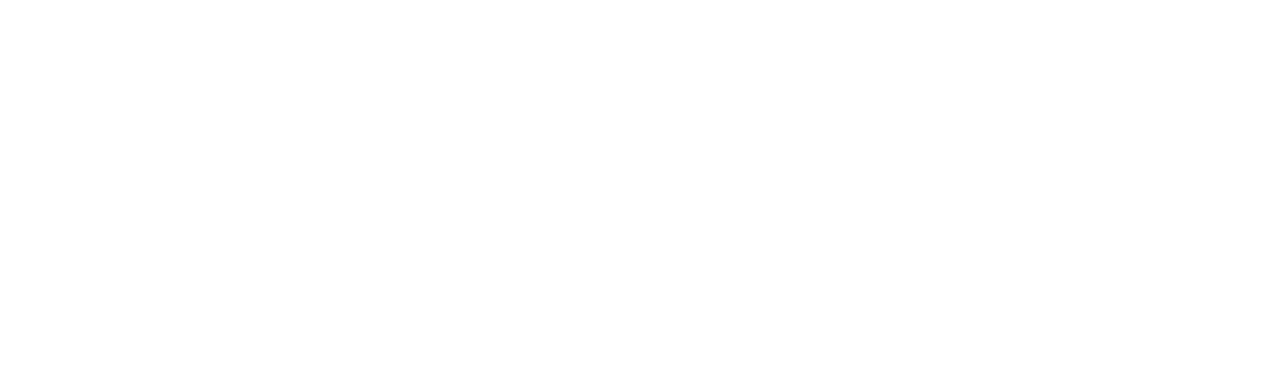
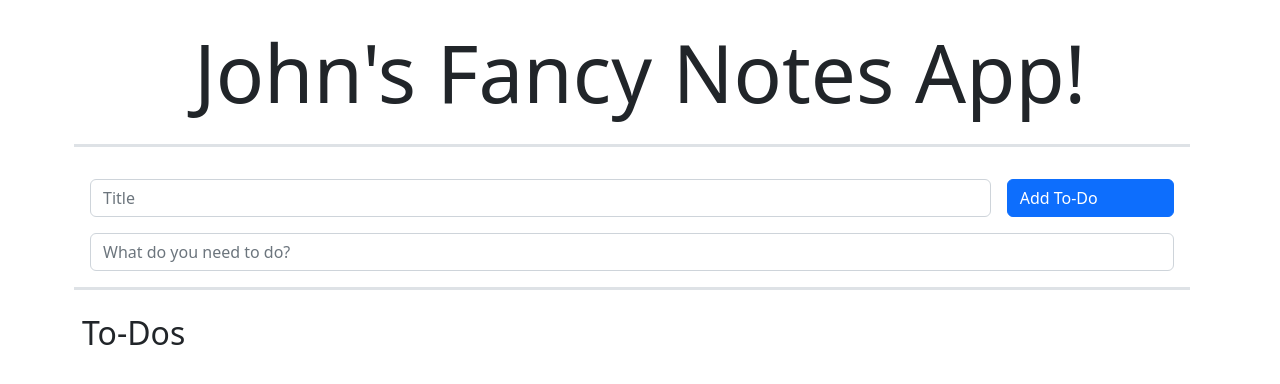
Before and after one commit to Momentum-Team-16/js-notes-app-johnhamlin, a website: page index.html in a window 1280 px wide. Drawn offline with nearby package versions, Linux system fonts and the light colour scheme.

Commit message:
Loads todos from the server and displays them

```diff
--- a/index.html
+++ b/index.html
@@ -1,12 +1,83 @@
 <!DOCTYPE html>
 <html lang="en">
-<head>
-  <meta charset="UTF-8">
-  <meta name="viewport" content="width=device-width, initial-scale=1.0">
-  <meta http-equiv="X-UA-Compatible" content="ie=edge">
-  <title>Notes</title>
-</head>
-<body>
-
-</body>
+  <head>
+    <meta charset="UTF-8" />
+    <meta name="viewport" content="width=device-width, initial-scale=1.0" />
+    <meta http-equiv="X-UA-Compatible" content="ie=edge" />
+    <!-- Bootstrap CSS -->
+    <link
+      href="https://cdn.jsdelivr.net/npm/bootstrap@5.2.3/dist/css/bootstrap.min.css"
+      rel="stylesheet"
+      integrity="sha384-rbsA2VBKQhggwzxH7pPCaAqO46MgnOM80zW1RWuH61DGLwZJEdK2Kadq2F9CUG65"
+      crossorigin="anonymous"
+    />
+    <!-- Bootstrap JS -->
+    <script
+      src="https://cdn.jsdelivr.net/npm/bootstrap@5.2.3/dist/js/bootstrap.bundle.min.js"
+      integrity="sha384-kenU1KFdBIe4zVF0s0G1M5b4hcpxyD9F7jL+jjXkk+Q2h455rYXK/7HAuoJl+0I4"
+      crossorigin="anonymous"
+      defer
+    ></script>
+    <!-- My CSS -->
+    <link rel="stylesheet" href="style.css" />
+    <!-- My JS -->
+    <script src="script.js" defer></script>
+    <title>John's Fancy Notes App!</title>
+  </head>
+  <body>
+    <div class="container justify-content-center">
+      <header class="header-container">
+        <h1 class="display-1 text-center my-4">John's Fancy Notes App!</h1>
+      </header>
+      <form
+        id="todo-form"
+        class="container row g-3 my-4 py-3 border-3 border-top border-bottom"
+      >
+        <div class="col-md-10">
+          <label for="title" class="visually-hidden">Title</label>
+          <input
+            id="title"
+            type="text"
+            class="form-control"
+            placeholder="Title"
+          />
+        </div>
+        <div class="col-md-2">
+          <button
+            type="submit"
+            class="btn btn-primary d-inline-flex w-100 text-center"
+          >
+            Add To-Do
+          </button>
+        </div>
+        <div class="col">
+          <label for="body" class="visually-hidden">body</label>
+          <input
+            id="body"
+            type="text"
+            class="form-control"
+            placeholder="What do you need to do?"
+          />
+        </div>
+        <!-- <div class="col-md-2">
+          <select
+            id="search-type"
+            class="form-select"
+            aria-label="Default select example"
+          >
+            <option value="song" selected>Song</option>
+            <option value="album">Album</option>
+            <option value="musicArtist">Artist</option>
+          </select>
+        </div> -->
+      </form>
+      <main>
+        <h2>To-Dos</h2>
+        <section
+          id="todo-container"
+          class="row justify-content-center"
+        ></section>
+      </main>
+    </div>
+  </body>
 </html>
```
